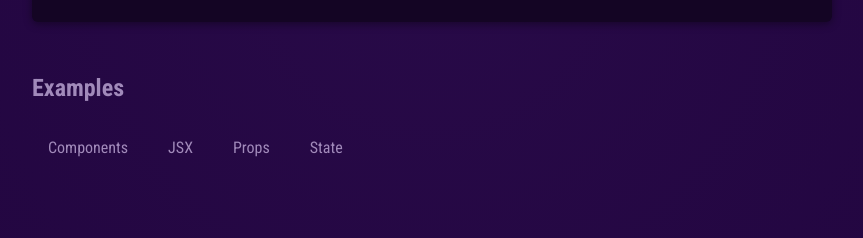
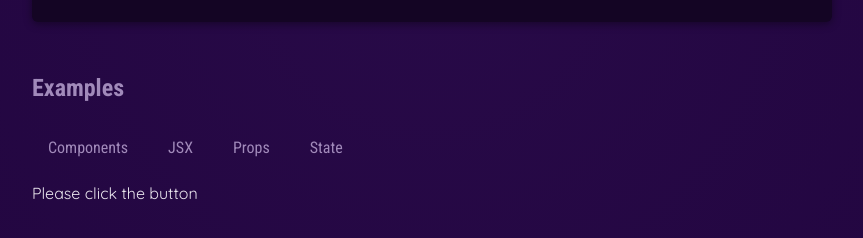
Before and after one commit to anusianne/react_apps, a React (Vite) app in the folder react-exercises/: page / in a window 1280 px wide. Shown: the part 686-924 px from the top of the page, without its empty margins (208-1071 px from the left). Built offline with nearby package versions, Linux system fonts and the light colour scheme.

Commit message:
added first state

```diff
--- a/react-exercises/src/App.jsx
+++ b/react-exercises/src/App.jsx
@@ -1,12 +1,16 @@
+import {useState} from 'react';
 import CoreConcept from "./components/CoreConcept/CoreConcept.jsx";
 import Header from "./components/Header/Header.jsx";
 import TabButton from './components/TabButton.jsx'
 import {CORE_CONCEPTS} from "./data.js";
 
 function App() {
+    const [selectedTopic, setSelectedTopic] = useState('Please click the button');
+    let tabContent = 'Please click the button'
 
     function handleClick(selectedButton) {
-        console.log(selectedButton)
+        setSelectedTopic(selectedButton)
+        console.log(tabContent)
     }
     return (
         <div>
@@ -29,6 +33,7 @@ function App() {
                         <TabButton label="Props" onSelect={()=> handleClick('props')}></TabButton>
                         <TabButton label="State" onSelect={()=> handleClick('state')}></TabButton>
                     </menu>
+                    {selectedTopic}
                 </section>
             </main>
         </div>
```
